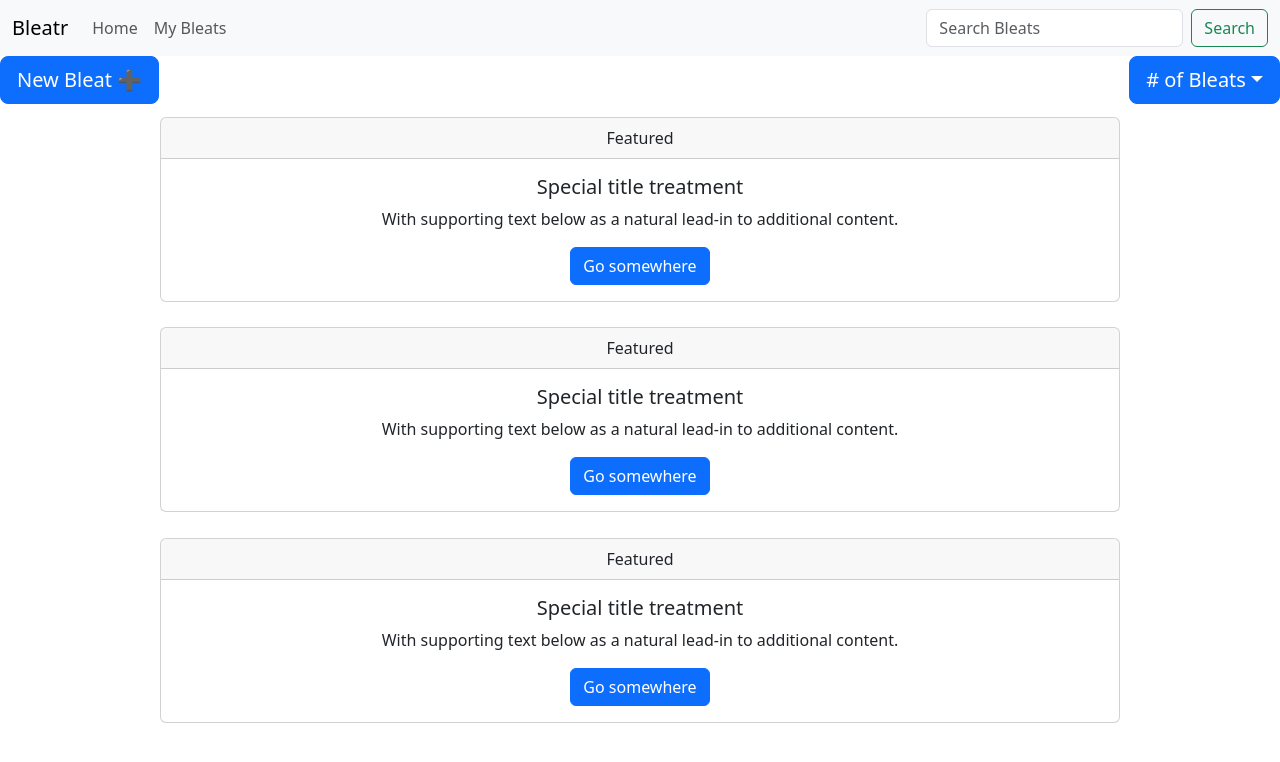
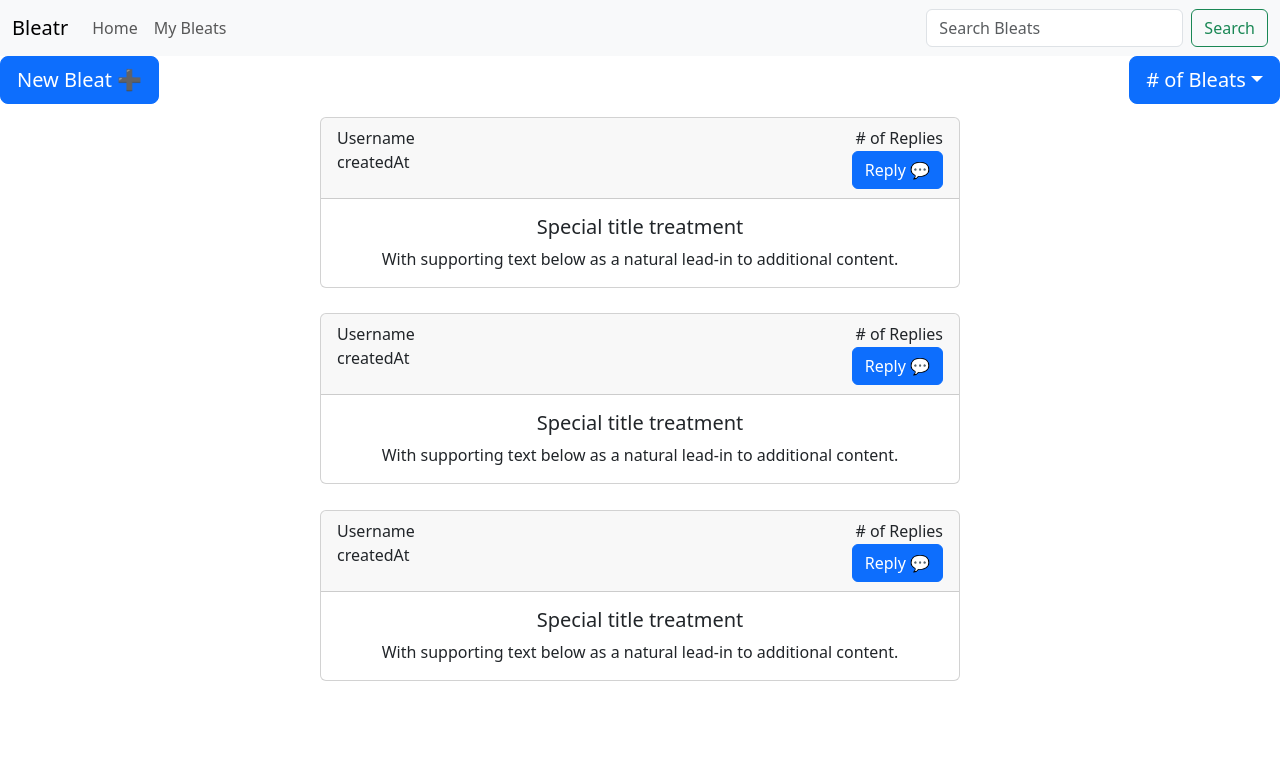
Before and after one commit to DBanfieldKeller/bleatr-social, a React (Create React App) app in the folder client/: page / in a window 1280 px wide. Shown: the top 762 px of the page. Built offline with nearby package versions, Linux system fonts and the light colour scheme.

Commit message:
adjusted layout of bleat card header

```diff
--- a/client/src/components/bleat-container/bleatContainer.js
+++ b/client/src/components/bleat-container/bleatContainer.js
@@ -1,6 +1,4 @@
 import React from 'react';
-import Button from 'react-bootstrap/Button';
-import Card from 'react-bootstrap/Card';
 import Bleat from '../bleat/bleat';
 import './style.css';
 
--- a/client/src/components/bleat/bleat.js
+++ b/client/src/components/bleat/bleat.js
@@ -6,13 +6,22 @@ import './style.css'
 function Bleat() {
     return (
         <Card className='bleat'>
-            <Card.Header>Featured</Card.Header>
+            <Card.Header className='bleat-header'>
+                <div className='bleat-header-row'>
+                    <div className='header-item' id='username'>Username</div>
+                    <div className='header-item' id='num-of-replies'># of Replies</div>
+                </div>
+                <div className='bleat-header-row'>
+                    <p>createdAt</p>
+                    <Button variant='primary'>Reply 💬</Button>
+                </div>
+
+            </Card.Header>
             <Card.Body>
                 <Card.Title>Special title treatment</Card.Title>
                 <Card.Text>
                     With supporting text below as a natural lead-in to additional content.
                 </Card.Text>
-                <Button variant="primary">Go somewhere</Button>
             </Card.Body>
         </Card>
     )
--- a/client/src/components/bleat/style.css
+++ b/client/src/components/bleat/style.css
@@ -1,17 +1,26 @@
-
 .bleat {
     margin: 1%;
 }
 
+.bleat-header-row {
+    display: flex;
+    flex-direction: row;
+    justify-content: space-between;
+    align-items: center;
+}
+
+.header-item {
+    max-width: 25%;
+}
 
 @media screen and (min-width: 600px) {
     .bleat {
-        width: 75%
+        width: 50%
     }
-};
+}
 
 @media screen and (max-width: 600px) {
     .bleat {
         width: 100%
     }
-};
+}
```
